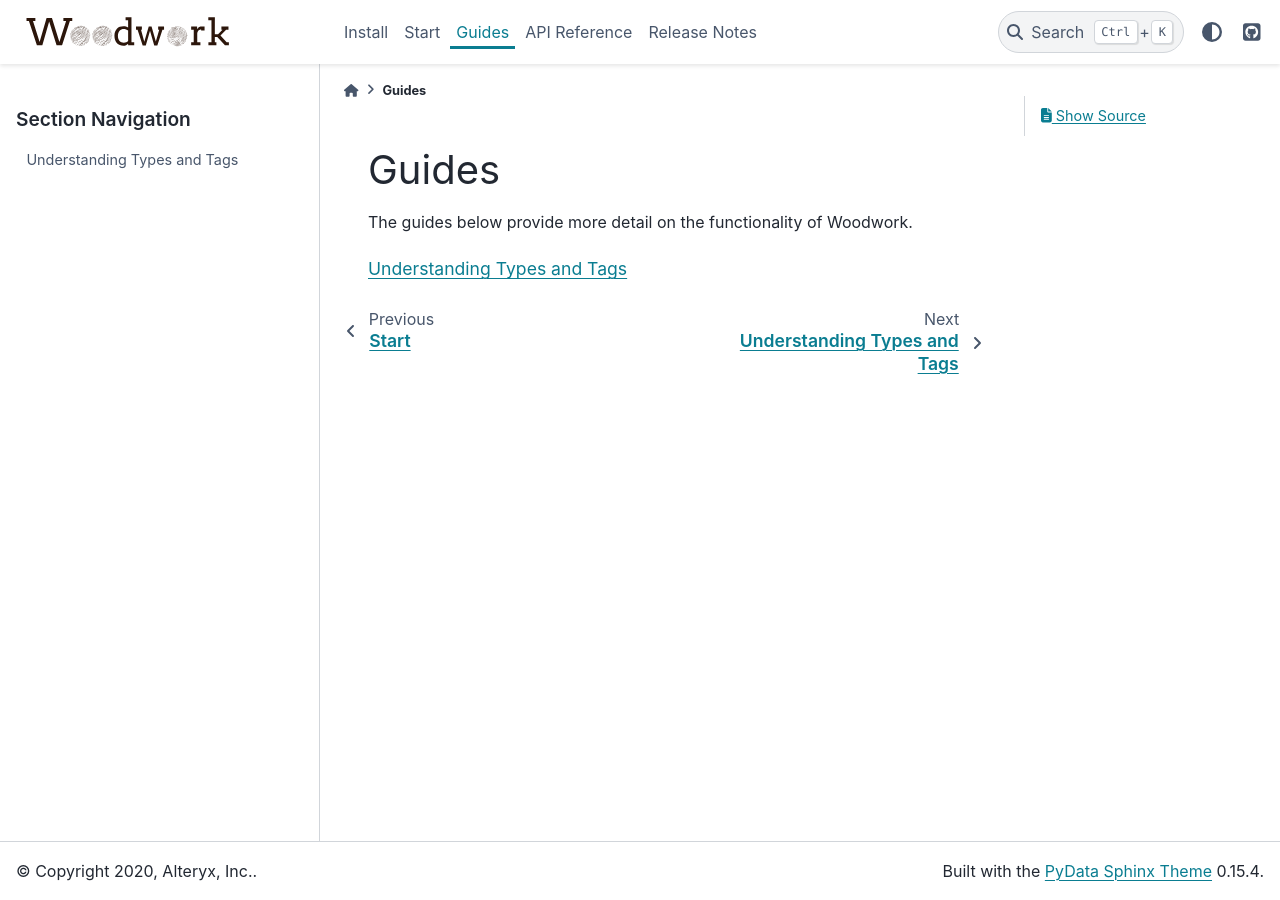
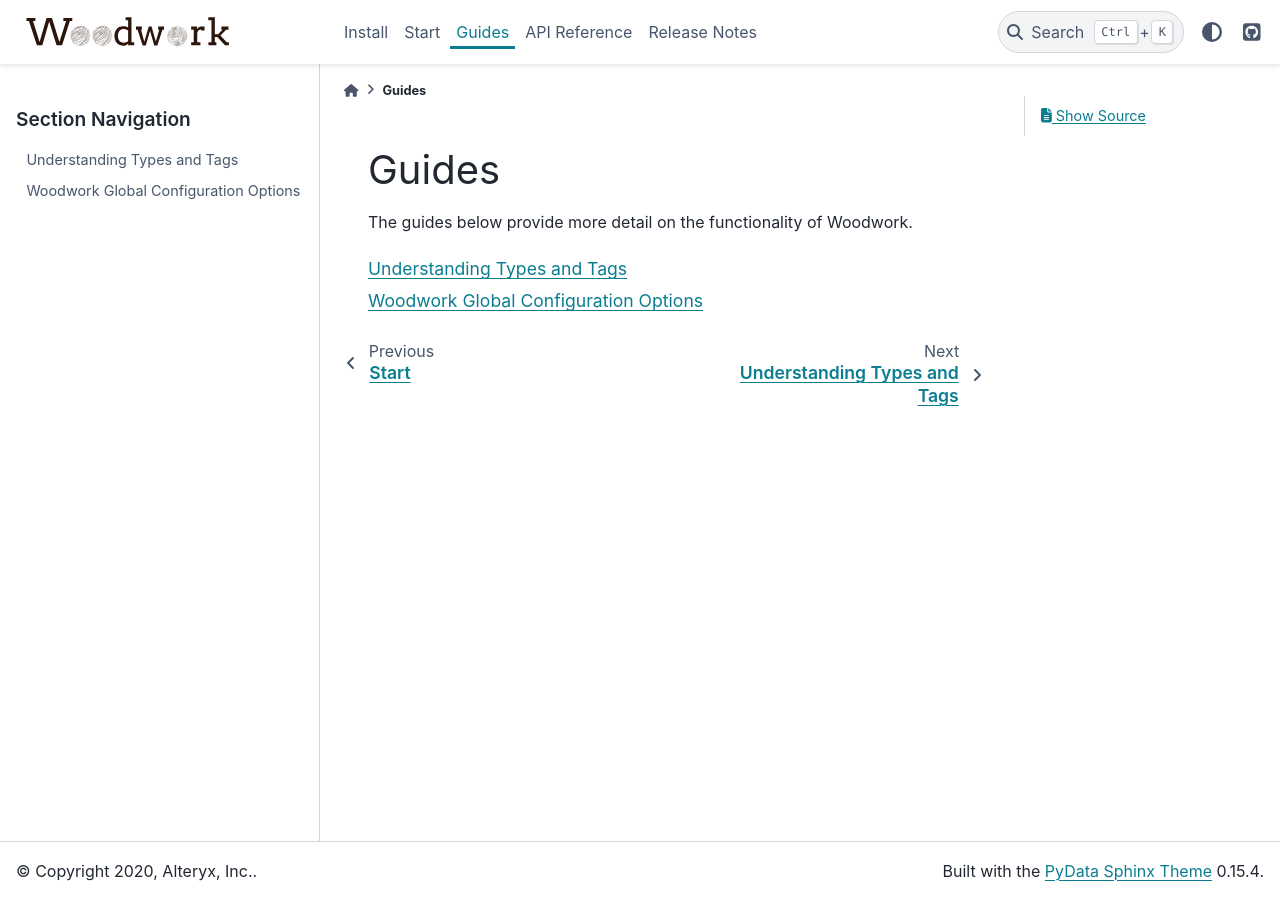
Before and after one commit to alteryx/woodwork, a Sphinx documentation site: the page built from docs/source/guides/guides_index.rst, in a window 1280 px wide. Built offline with Sphinx 7.4.7 and the PyData theme 0.15.4, drawn with Linux system fonts in a browser that asks for light colours; comment, search, counter and statistics services are not loaded.

Commit message:
Create configuration options guide (#215)
* update configuration options guide

* update release notes

* fixes after proofread

* PR wording updates

```diff
--- a/docs/source/guides/guides_index.rst
+++ b/docs/source/guides/guides_index.rst
@@ -7,3 +7,4 @@ The guides below provide more detail on the functionality of Woodwork.
    :maxdepth: 1
 
    understanding_types_and_tags
+   setting_config_options
--- a/docs/source/release_notes.rst
+++ b/docs/source/release_notes.rst
@@ -30,6 +30,7 @@ Release Notes
         * Add section for standard tags to start notebook (:pr:`188`)
         * Add Understanding Types and Tags user guide (:pr:`201`)
         * Add missing docstring to ``list_logical_types`` (:pr:`202`)
+        * Add Woodwork Global Configuration Options guide (:pr:`215`)
     * Testing Changes
         * Add tests that confirm dtypes are as expected after DataTable init (:pr:`152`)
 
```
Also changed, not shown: docs/source/guides/setting_config_options.ipynb (added).
